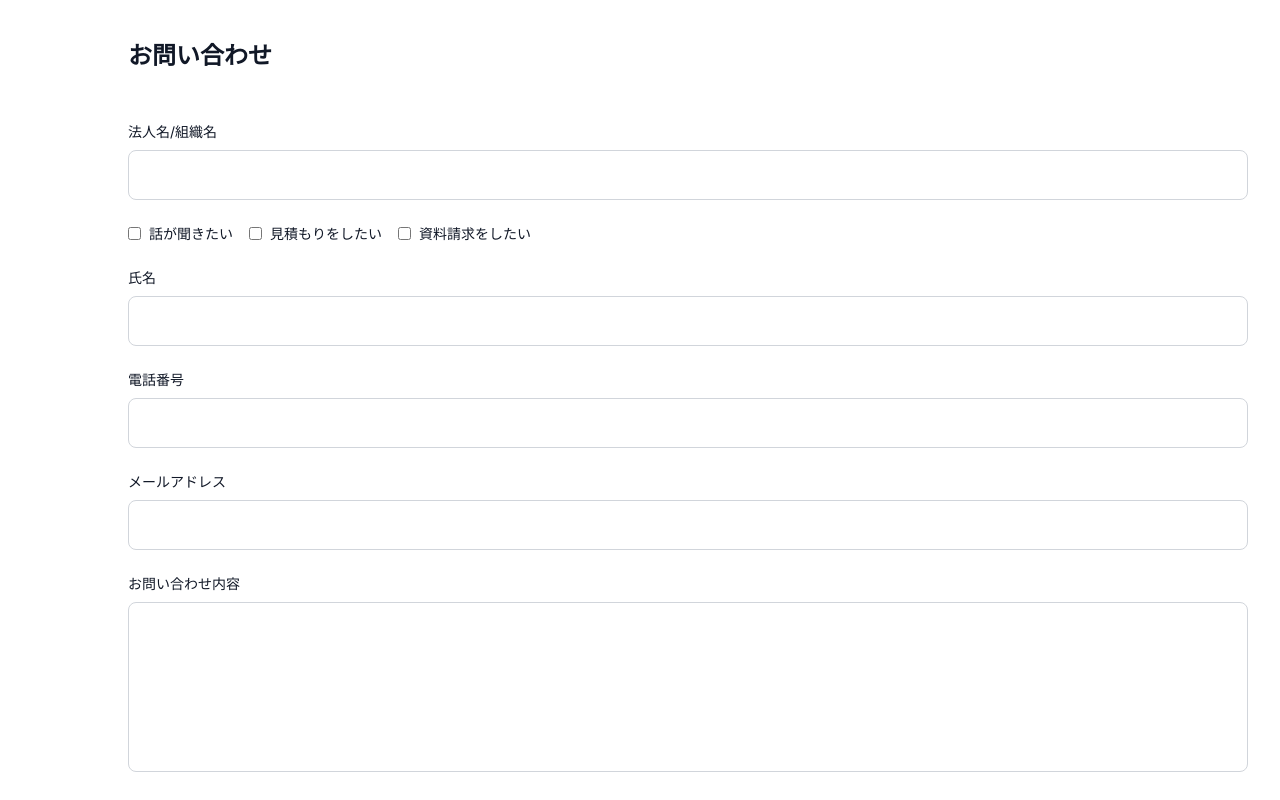
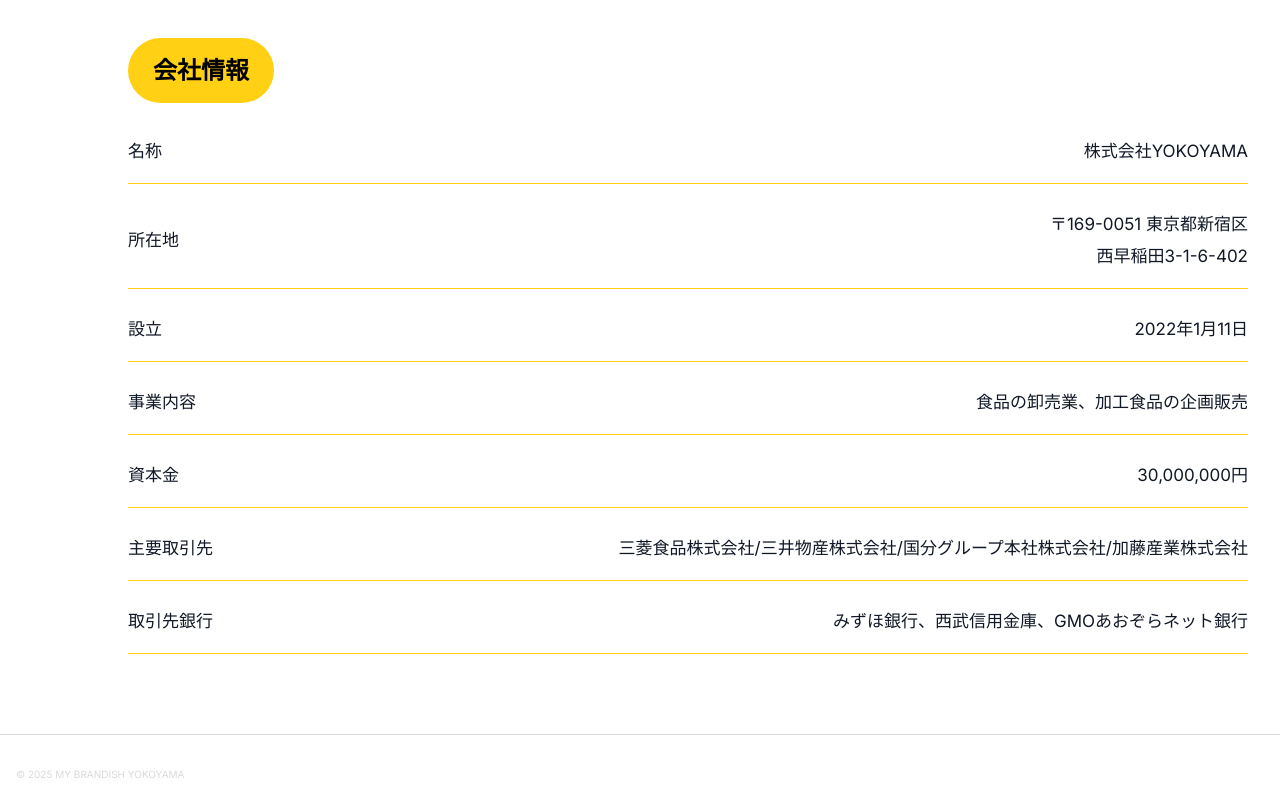
Before and after one commit to DaikiARAI20030526/brandish, a React (Create React App) app: page / in a window 1280 px wide. Shown: the part 7440-8240 px from the top of the page. Built offline with nearby package versions, Linux system fonts and the light colour scheme.

Commit message:
テキスト改行使用変更

```diff
--- a/src/components/Contact.jsx
+++ b/src/components/Contact.jsx
@@ -1,87 +1,65 @@
 import React from 'react';
 
-const Contact = () => {
+const CompanyInfo = () => {
+  const companyData = [
+    { label: '名称', value: '株式会社YOKOYAMA' },
+    {
+      label: '所在地',
+      // ■ 修正: 新宿区と西早稲田の間で改行(<br />)を追加
+      value: (
+        <>
+          〒169-0051 東京都新宿区<br />
+          西早稲田3-1-6-402
+        </>
+      )
+    },
+    { label: '設立', value: '2022年1月11日' },
+    { label: '事業内容', value: '食品の卸売業、加工食品の企画販売' },
+    { label: '資本金', value: '30,000,000円' },
+    {
+      label: '主要取引先',
+      // ■ 修正: 単語ごとに inline-block を適用し、単語の途中で改行されないように設定
+      value: (
+        <>
+          <span className="inline-block">三菱食品株式会社/</span>
+          <span className="inline-block">三井物産株式会社/</span>
+          <span className="inline-block">国分グループ本社株式会社/</span>
+          <span className="inline-block">加藤産業株式会社</span>
+        </>
+      )
+    },
+    { label: '取引先銀行', value: 'みずほ銀行、西武信用金庫、GMOあおぞらネット銀行' }
+  ];
+
   return (
-    <section id="contact" className="pb-20 pt-0 bg-white">
+    <section className="pb-20 pt-0 bg-white">
 
-      {/* PC版: pl-32 (8rem), pr-8 (2rem) / SP版: px-4 */}
       <div className="px-4 md:pl-32 md:pr-8">
 
-        {/* ■ 修正点: SP版 text-[18px] を追加 */}
-        <h2 className="text-[24px] font-bold text-left mb-12 max-[530px]:text-[18px]">
-          お問い合わせ
+        <h2 className="text-left mb-8">
+          <span className="inline-block bg-[#FFD014] text-black rounded-full py-[9px] px-[25px] text-xl md:text-[24px] md:leading-[47px] font-bold">
+            会社情報
+          </span>
         </h2>
 
         <div className="space-y-6">
-          <div>
-            <label className="block text-sm font-medium mb-2">法人名/組織名</label>
-            <input
-              type="text"
-              className="w-full px-4 py-3 border border-gray-300 rounded-lg focus:ring-2 focus:ring-amber-500 focus:border-transparent outline-none"
-            />
-          </div>
+          {companyData.map((item, idx) => (
+            <div key={idx} className="flex border-b border-[#FFD014] pb-4 justify-between items-center">
 
-          <div className="flex gap-4 flex-wrap">
-            <label className="flex items-center">
-              <input type="checkbox" className="mr-2" />
-              <span className="text-sm">話が聞きたい</span>
-            </label>
-            <label className="flex items-center">
-              <input type="checkbox" className="mr-2" />
-              <span className="text-sm">見積もりをしたい</span>
-            </label>
-            <label className="flex items-center">
-              <input type="checkbox" className="mr-2" />
-              <span className="text-sm">資料請求をしたい</span>
-            </label>
-          </div>
+              <div className="w-40 font-medium flex-shrink-0 text-[17px] leading-[32px]">
+                {item.label}
+              </div>
 
-          <div>
-            <label className="block text-sm font-medium mb-2">氏名</label>
-            <input
-              type="text"
-              className="w-full px-4 py-3 border border-gray-300 rounded-lg focus:ring-2 focus:ring-amber-500 focus:border-transparent outline-none"
-            />
-          </div>
-
-          <div>
-            <label className="block text-sm font-medium mb-2">電話番号</label>
-            <input
-              type="tel"
-              className="w-full px-4 py-3 border border-gray-300 rounded-lg focus:ring-2 focus:ring-amber-500 focus:border-transparent outline-none"
-            />
-          </div>
-
-          <div>
-            <label className="block text-sm font-medium mb-2">メールアドレス</label>
-            <input
-              type="email"
-              className="w-full px-4 py-3 border border-gray-300 rounded-lg focus:ring-2 focus:ring-amber-500 focus:border-transparent outline-none"
-            />
-          </div>
-
-          <div>
-            <label className="block text-sm font-medium mb-2">お問い合わせ内容</label>
-            <textarea
-              rows={6}
-              className="w-full px-4 py-3 border border-gray-300 rounded-lg focus:ring-2 focus:ring-amber-500 focus:border-transparent outline-none resize-none"
-            ></textarea>
-          </div>
-
-          <div className="text-center pt-0">
-            <button
-              onClick={() => {
-                alert('フォームが送信されました（デモ版）');
-              }}
-              className="px-12 py-4 bg-white text-gray-900 font-bold rounded-full border-[0.25px] border-black hover:bg-gray-50 transition transform hover:-translate-y-0.5"
-            >
-              送信
-            </button>
-          </div>
+              {/* 値部分: JSX(改行やinline-block)もレンダリングできるようにそのまま表示 */}
+              <div className="flex-1 text-right text-[17px] leading-[32px]">
+                {item.value}
+              </div>
+            </div>
+          ))}
         </div>
       </div>
     </section>
   );
 };
 
-export default Contact;
+export default CompanyInfo;
```
